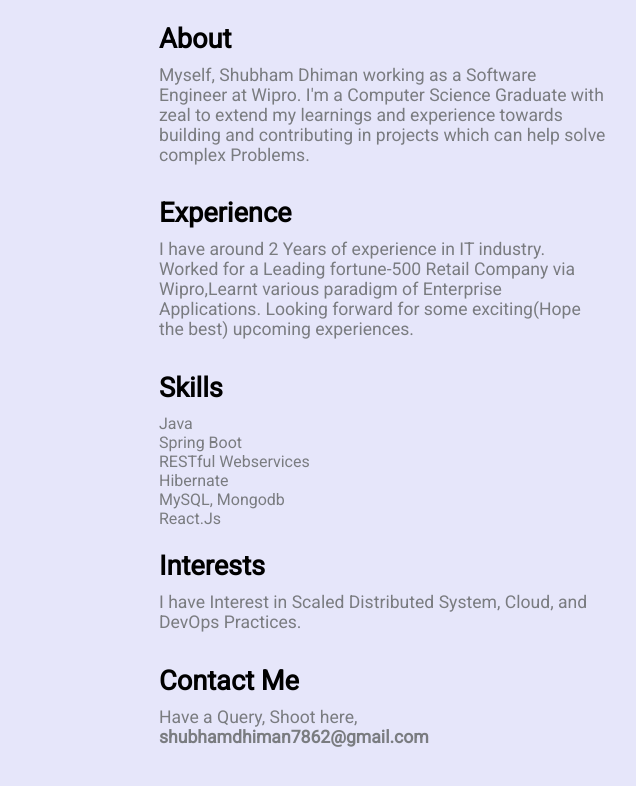
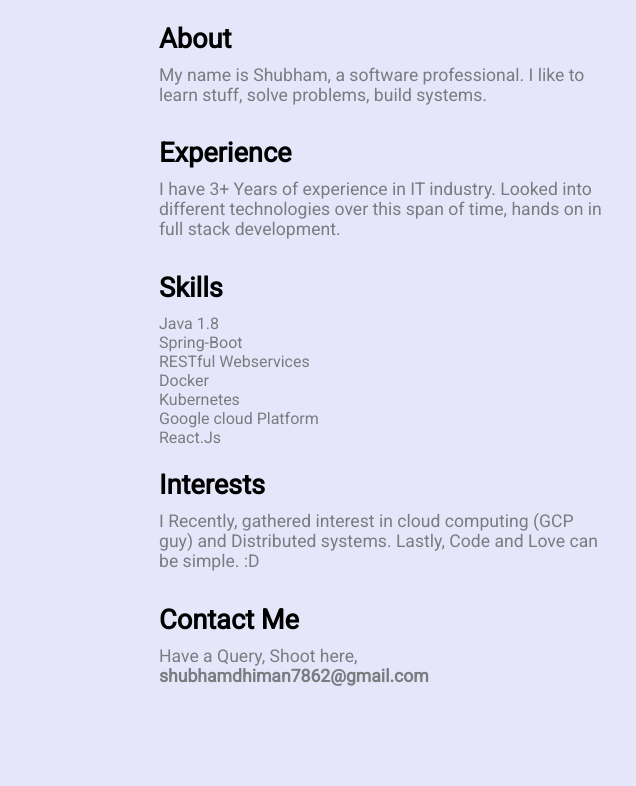
Before and after one commit to dhiman-007/dhiman-007.github.io, a plain HTML site: page index.html in a window 1280 px wide. Shown: the full height of the page, 481-1117 px from the left. Drawn offline with Linux system fonts and the light colour scheme.

Commit message:
update index.html

```diff
--- a/index.html
+++ b/index.html
@@ -34,30 +34,26 @@
 
                 <h2>About</h2>
 
-            <p>Myself, Shubham Dhiman working as a Software Engineer at Wipro. I'm a Computer Science Graduate with zeal
-                to extend my learnings and experience towards building and contributing in projects which can help solve
-                complex Problems. </p>
-
+                <p>My name is Shubham, a software professional. I like to learn stuff, solve problems, build systems.</p>
 
                 <h2>Experience</h2>
 
-            <p>I have around 2 Years of experience in IT industry. Worked for a Leading fortune-500 Retail Company via Wipro,Learnt various paradigm of Enterprise Applications. Looking forward for some exciting(Hope the
-                best) upcoming experiences. </p>
+                <p>I have 3+ Years of experience in IT industry. Looked into different technologies over this span of time, hands on in full stack development. </p>
 
 
                 <h2>Skills</h2>
-
-            Java <br />
-            Spring Boot<br />
+            Java 1.8 <br />
+            Spring-Boot<br />
             RESTful Webservices<br />
-            Hibernate<br />
-            MySQL, Mongodb<br />
+            Docker<br />
+            Kubernetes<br />
+            Google cloud Platform<br />
             React.Js<br />
 
 
                 <h2>Interests</h2>
 
-            <p>I have Interest in Scaled Distributed System, Cloud, and DevOps Practices.</p>
+            <p>I Recently, gathered interest in cloud computing (GCP guy) and Distributed systems. Lastly, Code and Love can be simple. :D</p>
 
 
                 <h2>Contact Me</h2>
```
